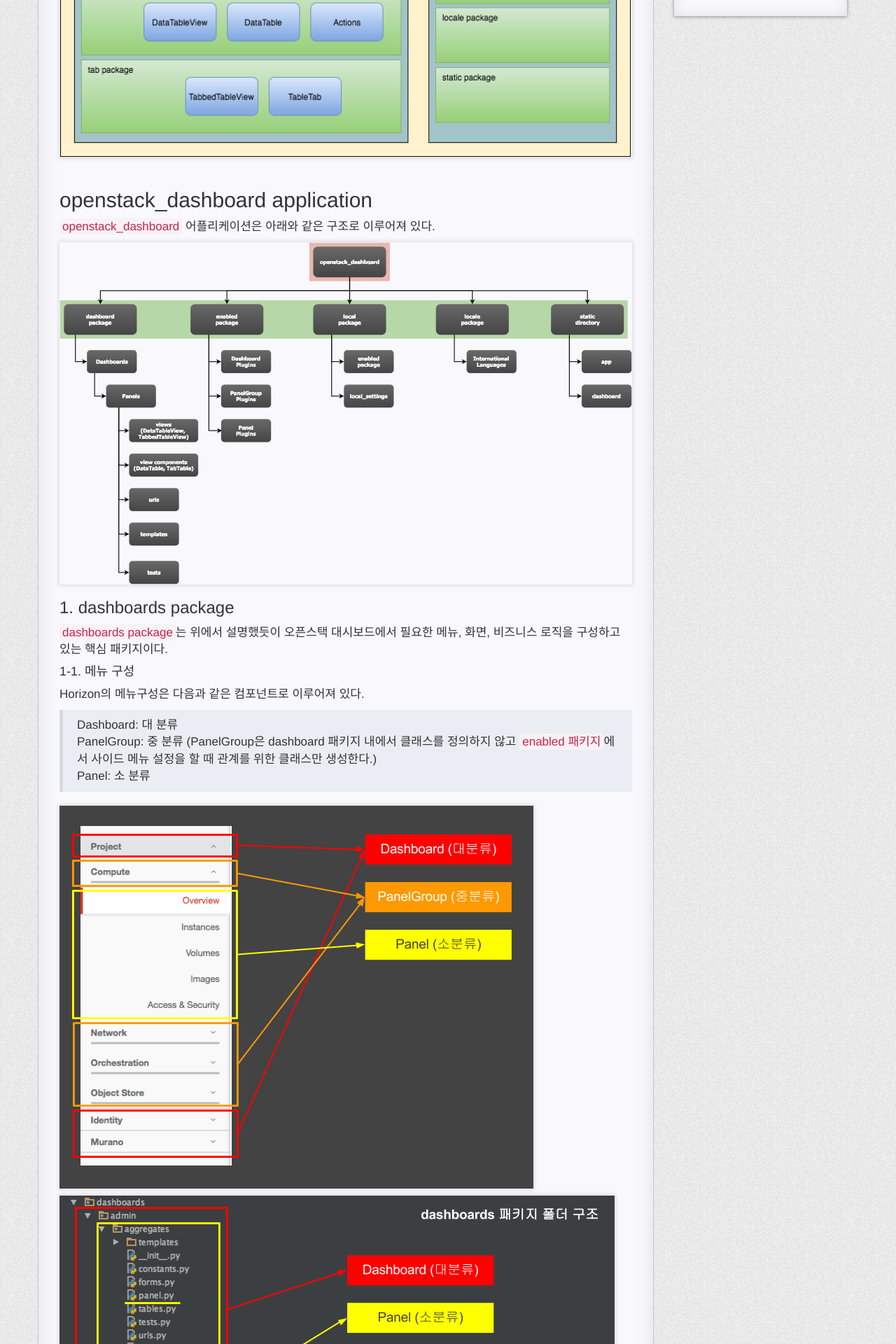
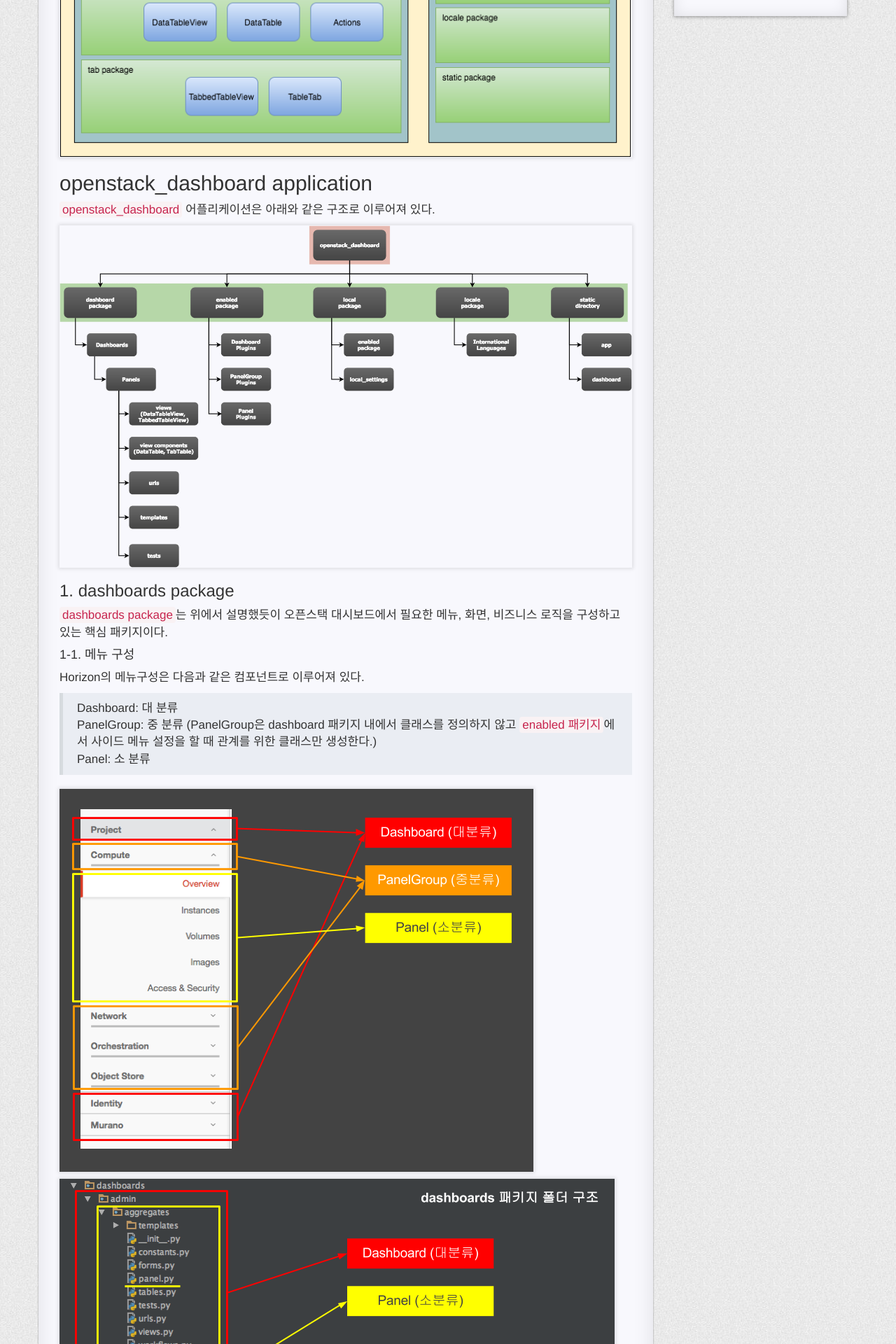
Before and after one commit to wkjeon/nicejeremy.github.io, a Jekyll site: the page built from _posts/openstack/2016-07-07-openstack-horizon-structure.md, in a window 1280 px wide. Shown: the part 793-2713 px from the top of the page at 70% size. Built offline with Jekyll 4.4.1, drawn with Linux system fonts in a browser that asks for light colours; nearby versions of some CDN libraries; comment, search, counter and statistics services are not loaded; a style sheet for code colours, icons or effects is not loaded.

```diff
--- a/_posts/openstack/2016-07-07-openstack-horizon-structure.md
+++ b/_posts/openstack/2016-07-07-openstack-horizon-structure.md
@@ -19,12 +19,14 @@
 * `openstack_dashboard` 어플리케이션에서는 horizon 어플리케이션 내의 컴포넌트를 이용해 OpenStack 대시보드를 구현하고 있다.
 
 ![OpenStack Horizon Project Diagram](/static/post_image/openstack_horizon_project_diagram.png)
-<br/><br/>
+
+
 ## openstack_dashboard application
 
 `openstack_dashboard` 어플리케이션은 아래와 같은 구조로 이루어져 있다.
 
 ![openstack_dashboard Application Structure](/static/post_image/openstack_dashboard_structure.png)
+
 
 ### 1. dashboards package
 
@@ -41,7 +43,7 @@
 ![Horizon Menu Structure](/static/post_image/openstack_horizon_menu_structure.png)
 
 ![Horizon Menu Structure](/static/post_image/openstack_dashboard_dashboards_package_structure.png)
-<br/><br/>
+
 #### 1-2. Dashboard
 
 Horizon에서 대분류를 나타낼 때 사용한다.<br>
@@ -67,7 +69,7 @@
 
 * name: 화면에 노출되는 대시보드 명
 * slug: 유니크한 ID 값, 이 값을 이용해 URL을 노출함
-<br/><br/>
+
 #### 1-3. Panel
 
 Horizon에서 실질적인 소분류 메뉴를 나타낼 때 사용한다.<br/>
@@ -112,13 +114,14 @@
 * permission: 접근 권한 설정
 * allowed (Overriden Method): 접근 권한을 확장할 때 사용 (위의 예제에서는 접근 권한 외에 Nova 서비스에서 Aggregates 확장 기능을 지원하는지 여부도 판단)
 * can_register (Static Method): 패널이 등록되기 위한 조건을 걸 때 사용, 'permission'이나 'allowed' 처럼 접근 권한 및 정책 기반이 아닌 설정 기반의 조건에 따라 판단
-<br/><br/>
+
 #### 1-4. View의 기본 흐름
 
 ![Horizon Single Table Menu Flow](/static/post_image/openstack_dashboard_datatableview_flow.png)
 
 ![Horizon Tab Menu Flow](/static/post_image/openstack_dashboard_tabbedtableview_flow.png)
-<br/><br/>
+
+
 #### 1-5. views (views.py)
 
 해당 패널에서 사용할 뷰를 정의하고 데이터를 로드하는 로직을 구현하는 클래스<br>
@@ -127,7 +130,7 @@
 * 뷰 템플릿 로드
 * 페이지 타이틀 정의
 * 뷰에 바인딩할 데이터 로딩
-<br/><br/>
+
 #### 1-6. view components
 
 `views.py`에서 사용할 뷰를 정의하는 클래스, `DataTable`나 `TabTable`를 상속받아 구현한다.<br>
@@ -136,19 +139,20 @@
 * 일반 메뉴의 구조: DataTableView(views.py) → DataTable(tables.py)
 * TabTable의 경우 일부 'views.py' 역할과 겹침 (뷰 컴포넌트 로드, 뷰 템플릿 로드, 탭 타이틀 및 URL 정의, 뷰에 바인딩할 데이터 로딩)
 * 탭 메뉴의 구조: TabbedTableView(views.py) → TabGroup(tabs.py) → TableTab(tabs.py) → DataTable(tabs.py)
-<br/><br/>
+
 #### 1-7. urls (urls.py)
 
 Request URL과 View 클래스를 매핑한다.
-<br/><br/>
+
 #### 1-8. templates (folder)
 
 뷰 컴포넌트에서 사용하는 html 템플릿들을 관리한다.
-<br/><br/>
+
 #### 1-9. tests (package)
 
 해당 패널의 테스트 코드를 관리한다.
-<br/><br/>
+
+
 ### 2. enabled package
 
 위의 `dashboards 패키지` 내에서 정의한 `Dashboard`, `Panel` 들에 대한 관계, 순서 및 해당 대시보드에서 추가로 정의할 Angular 모듈, Java Script 모듈, 스타일 시트 등을 정의할 수 있다.
```
